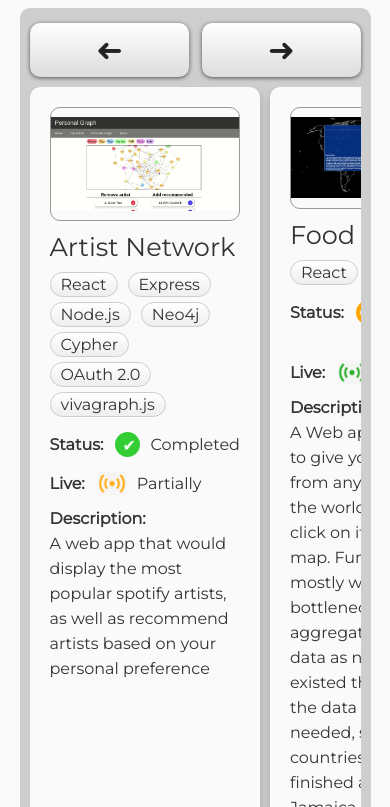
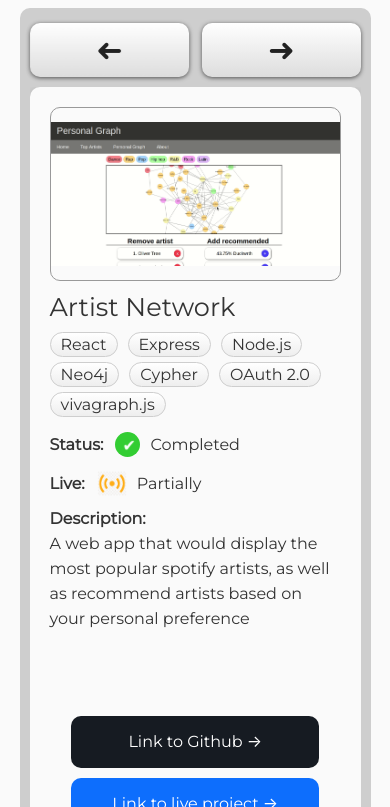
Before and after one commit to ADSmith-0/personal-website, a Next.js app: page / in a window 390 px wide. Shown: the part 1077-1884 px from the top of the page. Built offline with nearby package versions, Linux system fonts and the light colour scheme.

Commit message:
update: fixed card CSS for mobile

```diff
--- a/styles/carousel.module.css
+++ b/styles/carousel.module.css
@@ -42,12 +42,12 @@
 }
 @media(max-width: 1470px){
     .container {
-        width: 910px;
+        width: 1250px;
     }
 }
-@media(max-width: 1000px){
+@media(max-width: 1100px){
     .container {
-        width: 455px;
+        width: 800px;
     }
 }
 @media (max-width: 600px) {
--- a/styles/post-card.module.css
+++ b/styles/post-card.module.css
@@ -43,6 +43,11 @@
     padding: 10px 15px;
     user-select: none;
 }
+@media(max-width: 600px) {
+    .card {
+        min-width: 100%;
+    }
+}
 @media(prefers-color-scheme: dark) {
     .card {
         background-color: #0d1117;
--- a/styles/project-card.module.css
+++ b/styles/project-card.module.css
@@ -11,7 +11,7 @@
     grid-template-rows: auto auto auto auto auto 1fr auto;
     gap: 10px;
     align-items: center;
-    width: min(100%, 450px);
+    width: 100%;
 }
 .card:hover{ box-shadow: 0 8px 16px 0 #00000033; }
 .title {
@@ -100,6 +100,16 @@
     background-image: repeating-linear-gradient(135deg, #555, #555 20px, #666 20px, #666 40px);
     pointer-events: none;
 }
+@media(max-width: 1000px) {
+    .card {
+        min-width: 50%;
+    }
+}
+@media(max-width: 600px) {
+    .card {
+        min-width: 100%;
+    }
+}
 @media(prefers-color-scheme: dark) {
     .card {
         background-color: #0d1117;
```
